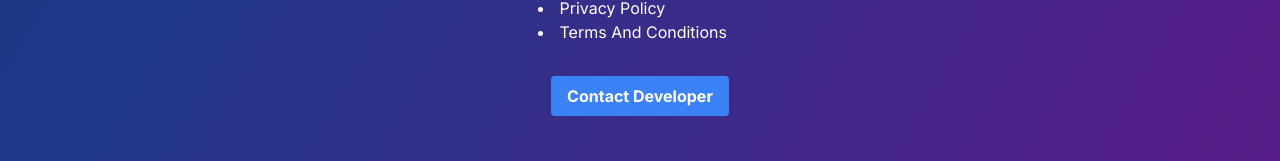
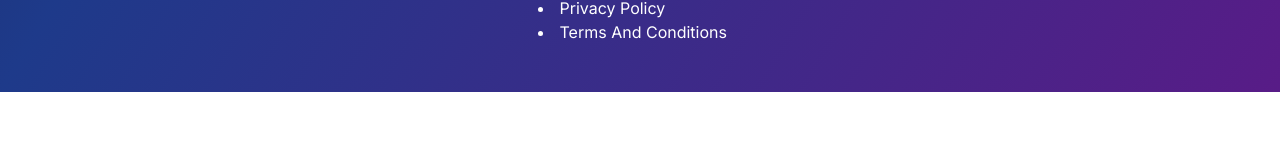
Before and after one commit to dev-rfgul/bin-mukhtar, a Next.js app: page /blogs in a window 1280 px wide. Shown: the part 2029-2190 px from the top of the page. After the commit the page ends 2121 px from the top, so only its background shows below. Built offline with nearby package versions, Linux system fonts and the light colour scheme; what lightswind would draw is missing.

Commit message:
removed the contact dev tag from footer

```diff
--- a/app/Components/Footer.js
+++ b/app/Components/Footer.js
@@ -176,19 +176,6 @@ const Footer = () => {
                 </li>
               </p>
             </div>
-            <div className="col-span-4">
-              <div className="flex flex-col md:flex-row justify-center mt-8">
-                <a
-                  href="https://devrfgul.netlify.com/"
-                  target="_blank"
-                  class="inline-block"
-                >
-                  <button class="bg-blue-500 hover:bg-blue-700 text-white font-bold py-2 px-4 rounded focus:outline-none focus:shadow-outline">
-                    Contact Developer
-                  </button>
-                </a>
-              </div>
-            </div>
           </div>
         </div>
       </div>
```
